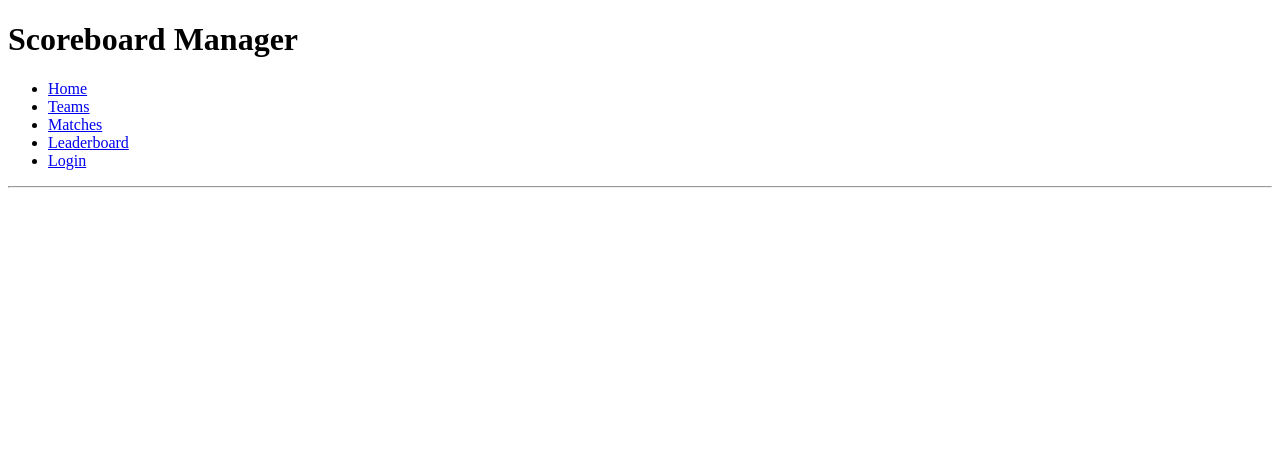
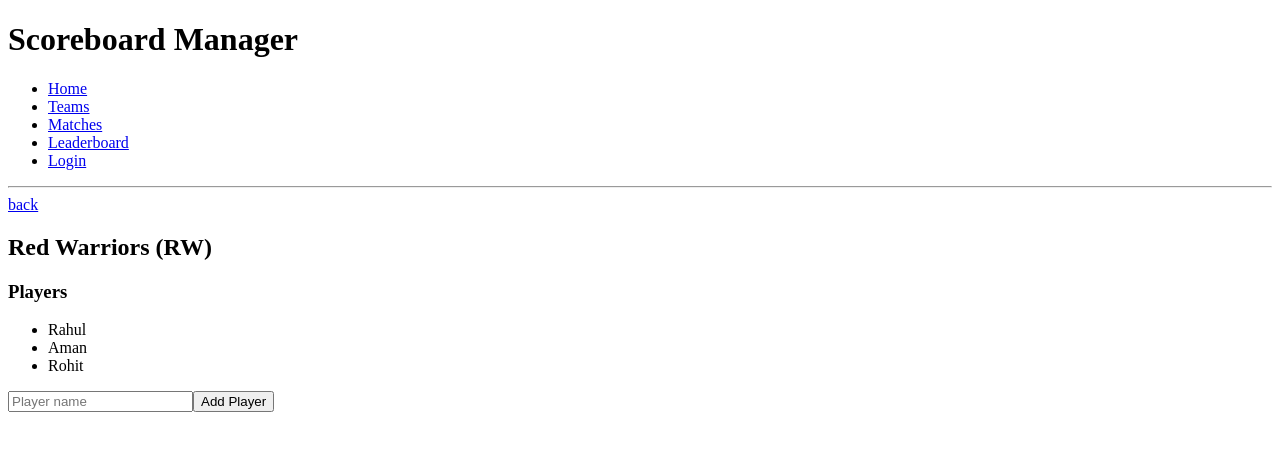
Before and after one commit to not-Lucifer/Scoreboard-Manager, a React (Vite) app in the folder frontend/: page /teams/1 in a window 1280 px wide. Shown: the top 450 px of the page. Built offline with nearby package versions, Linux system fonts and the light colour scheme.

Commit message:
team details

```diff
--- a/frontend/src/App.jsx
+++ b/frontend/src/App.jsx
@@ -3,6 +3,7 @@ import { Routes, Route } from 'react-router-dom'
 import Navbar from './components/Navbar'
 import Home from './pages/Home'
 import Teams from './pages/Teams'
+import TeamDetails from './pages/TeamDetails'
 import { teams as dummyTeams } from './data/dummy'
 
 function App() {
@@ -16,6 +17,7 @@ function App() {
       <Routes>
         <Route path="/" element={<Home />} />
         <Route path="/teams" element={<Teams teams={teams} setTeams={setTeams} />} />
+        <Route path="/teams/:id" element={<TeamDetails teams={teams} setTeams={setTeams} />} />
       </Routes>
     </div>
   )
--- /dev/null
+++ b/frontend/src/pages/TeamDetails.jsx
@@ -0,0 +1,39 @@
+import { useState } from 'react'
+import { useParams, Link } from 'react-router-dom'
+
+function TeamDetails({ teams, setTeams }) {
+  const { id } = useParams()
+  const [player, setPlayer] = useState('')
+  const team = teams.find((t) => t.id === Number(id))
+
+  if (!team) return <p>Team not found</p>
+
+  function addPlayer(e) {
+    e.preventDefault()
+    if (!player) return
+    setTeams(teams.map((t) => (t.id === team.id ? { ...t, players: [...t.players, player] } : t)))
+    setPlayer('')
+  }
+
+  return (
+    <div>
+      <Link to="/teams">back</Link>
+      <h2>{team.name} ({team.shortName})</h2>
+
+      <h3>Players</h3>
+      {team.players.length === 0 && <p>No players yet</p>}
+      <ul>
+        {team.players.map((p, i) => (
+          <li key={i}>{p}</li>
+        ))}
+      </ul>
+
+      <form onSubmit={addPlayer}>
+        <input placeholder="Player name" value={player} onChange={(e) => setPlayer(e.target.value)} />
+        <button type="submit">Add Player</button>
+      </form>
+    </div>
+  )
+}
+
+export default TeamDetails
--- a/frontend/src/pages/Teams.jsx
+++ b/frontend/src/pages/Teams.jsx
@@ -1,4 +1,5 @@
 import { useState } from 'react'
+import { Link } from 'react-router-dom'
 
 function Teams({ teams, setTeams }) {
   const [name, setName] = useState('')
@@ -30,7 +31,7 @@ function Teams({ teams, setTeams }) {
       <ul>
         {teams.map((t) => (
           <li key={t.id}>
-            {t.name} ({t.shortName}) - {t.players.length} players{' '}
+            <Link to={`/teams/${t.id}`}>{t.name}</Link> ({t.shortName}) - {t.players.length} players{' '}
             <button onClick={() => deleteTeam(t.id)}>delete</button>
           </li>
         ))}
```
